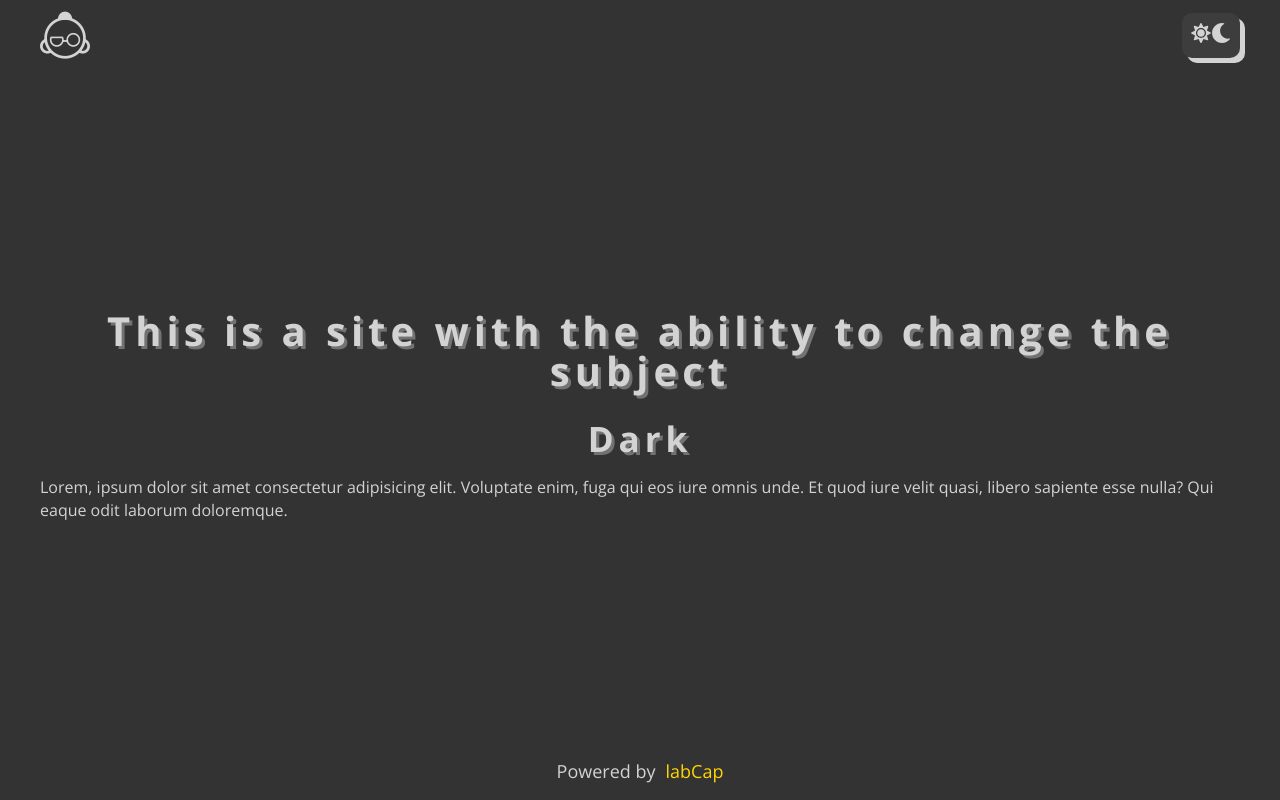
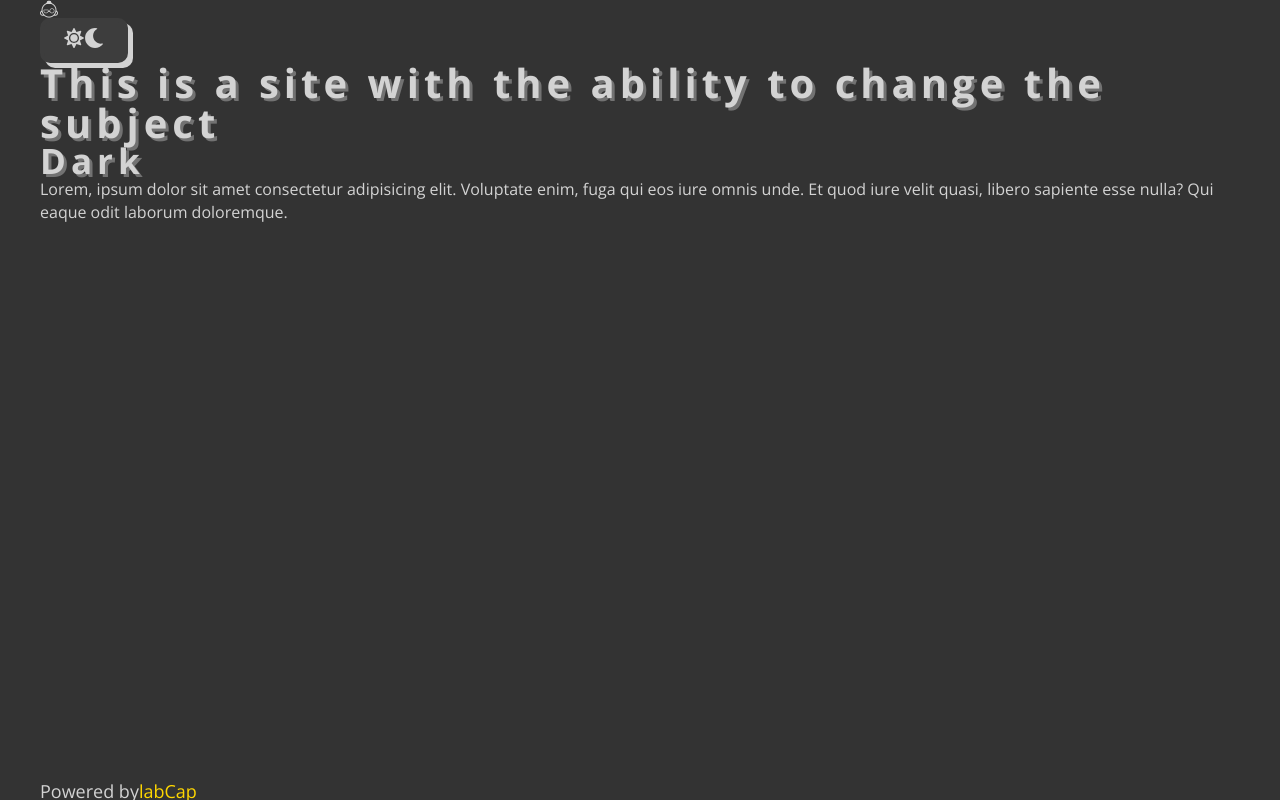
Before and after one commit to labCap/light-dark, a React (Create React App) app: page / in a window 1280 px wide. Built offline with nearby package versions, Linux system fonts and the light colour scheme.

Commit message:
updated index.scss

```diff
--- a/src/index.scss
+++ b/src/index.scss
@@ -21,55 +21,3 @@
     padding: 0 15px;
   }
 }
-
-header {
-  .inner {
-    display: flex;
-    align-items: center;
-    justify-content: space-between;
-    padding: 10px 0;
-    margin-bottom: 20px;
-  }
-
-  .theme-btn {
-    padding: 5px;
-  }
-}
-
-.logo {
-  font-size: 50px;
-}
-
-main {
-  display: flex;
-  flex-direction: column;
-  align-items: center;
-  justify-content: center;
-  text-align: center;
-
-  h1 {
-    margin-bottom: 30px;
-  }
-
-  h2 {
-    margin-bottom: 20px;
-  }
-
-  p {
-    text-align: left;
-  }
-}
-
-footer {
-  .inner {
-    display: flex;
-    align-items: center;
-    justify-content: center;
-    padding: 20px 0;
-  }
-  .powered {
-    a {
-      margin-left: 10px;
-    }
-  }
-}
```
